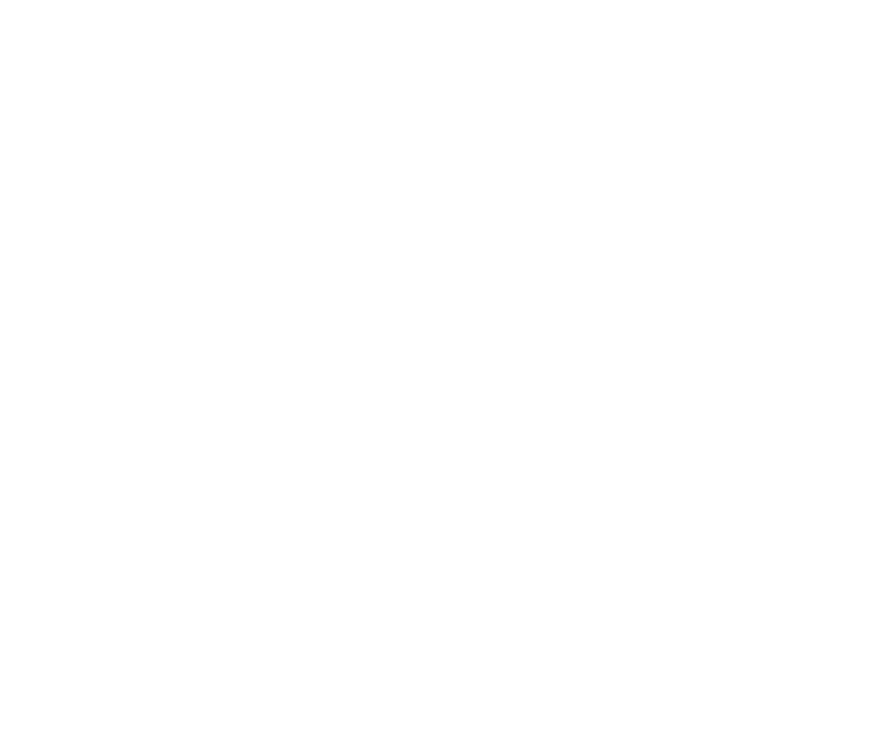
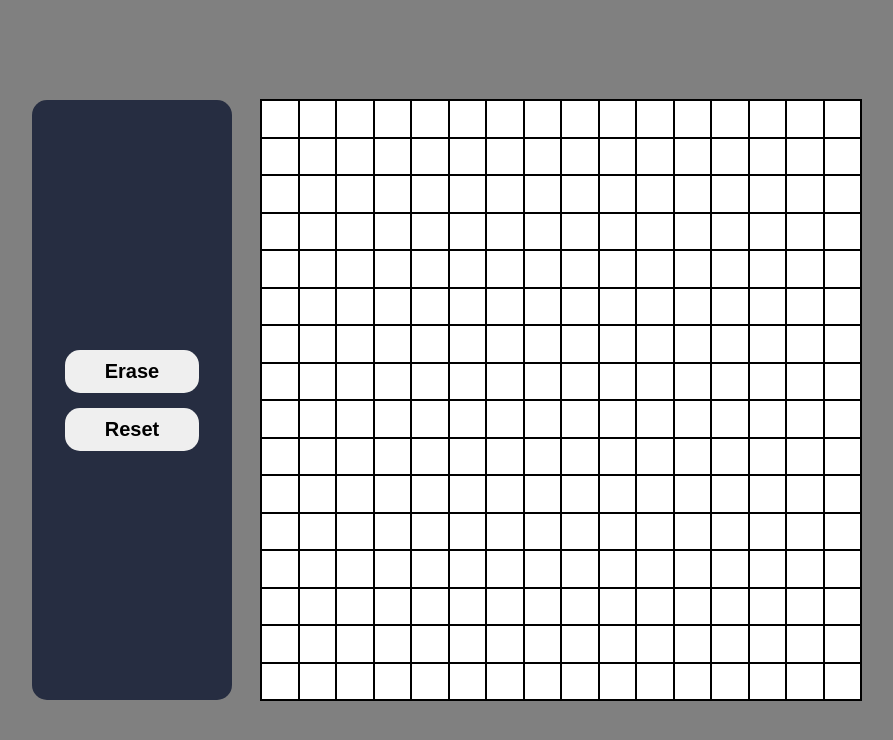
Before and after one commit to KrowJ/etch-a-sketch, a plain HTML site: page index.html in a window 1280 px wide. Shown: the whole page, without its empty margins (193-1086 px from the left). Drawn offline with Linux system fonts and the light colour scheme.

Commit message:
Add a grid with flexbox and a reset and erase btn
Create a grid using flexbox to create pixel art when
the user click the grid divs. Created a simple UI with
two buttons: one to reset the whole area and one to erase
the selected divs.

At the moment only the reset button works properly.

```diff
--- a/index.html
+++ b/index.html
@@ -8,6 +8,12 @@
     <script src="script.js" defer></script>
 </head>
 <body>
-
+    <div id="container">
+        <div id="selection-container">
+            <button  id="erase-btn">Erase</button>
+            <button  id="reset-btn">Reset</button>
+        </div>
+        <div class="flex-container" id="grid-container"></div>
+    </div>
 </body>
 </html>
--- a/script.js
+++ b/script.js
@@ -0,0 +1,83 @@
+let MouseDown = false;
+
+document.addEventListener('mousedown', () => {
+  MouseDown = true;
+});
+
+document.addEventListener('mouseup', () => {
+  MouseDown = false;
+});
+
+ function container() {
+ // JavaScript code to dynamically create a grid
+  const container = document.getElementById("grid-container");
+  const containerSize = 600; // Set the initial size of the container (adjust as needed)
+  const gridSize = 16;
+
+  // Calculate the size of each grid item based on the container size and desired grid size
+  const itemSize = containerSize / gridSize;
+
+  // Set the container size
+  container.style.width = containerSize + 'px';
+  container.style.height = containerSize + 'px';
+
+  for (let i = 0; i < gridSize * gridSize; i++) {
+    const gridItem = document.createElement("div");
+    gridItem.classList.add("flex-item");
+    gridItem.style.width = itemSize + 'px';
+    gridItem.style.height = itemSize + 'px';
+    container.appendChild(gridItem);
+
+    // Change background when hover with mouse
+    gridItem.addEventListener('mousemove', () => {
+        if (MouseDown) {
+          gridItem.style.backgroundColor = 'black'; // Change the color to black when mouse is down
+        }
+      });
+
+      gridItem.addEventListener('mousedown', () => {
+        if (!MouseDown) {
+          gridItem.style.backgroundColor = 'black'; // Change the color to black when mouse is down
+        }
+      });
+  }
+ }
+
+ container()
+
+ const eraseBtn = document.querySelector('#erase-btn');
+ const resetBtn = document.querySelector('#reset-btn');
+ const grids = document.querySelector('.flex-item');
+
+ resetBtn.addEventListener('click', resetButton)
+
+ function resetButton() {
+    const grids = document.querySelectorAll('.flex-item');
+    grids.forEach(item => {
+        item.style.backgroundColor = 'white';
+    })
+}
+
+eraseBtn.addEventListener('click', eraseButton);
+
+function eraseButton() {
+    const grids = document.querySelectorAll('.flex-item');
+
+      // Toggle the 'toggled' class on the button
+    eraseBtn.classList.toggle('toggled');
+
+    // If the button is toggled, do something
+    if (eraseBtn.classList.contains('toggled')) {
+      // Add your toggle behavior here
+      grids.addEventListener('mousedown', (e) => {
+
+        e.style.backgroundColor = 'white'; // Change the color to black when mouse is down
+
+    });
+      console.log('Button is toggled');
+    } else {
+      // Add your untoggle behavior here
+      console.log('Button is not toggled');
+    }
+
+}
--- a/styles.css
+++ b/styles.css
@@ -0,0 +1,58 @@
+body {
+    margin: 0;
+    height: 100vh;
+    background-color: gray;
+    display: flex;
+    align-items: center;
+    justify-content: center;
+}
+
+#container {
+    display: flex;
+    align-items: center;
+    justify-content: space-between;
+    height: 600px;
+    width: 830px;
+}
+
+.flex-container {
+    display: flex;
+    flex-wrap: wrap;
+    border: 1px solid black;
+    background-color: white;
+  }
+
+  .flex-item {
+    box-sizing: border-box;
+    border: 1px solid black;
+  }
+
+#selection-container {
+    border-radius: 15px;
+    height: 600px;
+    width: 200px;
+    display: flex;
+    align-items: center;
+    justify-content: center;
+    flex-direction: column;
+    gap: 15px;
+    background-color: rgb(38, 45, 65);
+}
+
+#erase-btn, #reset-btn {
+    padding: 10px 40px;
+    border-radius: 15px;
+    border: none;
+    font-size: 20px;
+    font-weight: 600;
+}
+
+#erase-btn:hover, #reset-btn:hover {
+    background-color: rgb(82, 82, 82);
+    color: white;
+    border: 1px solid white;
+}
+
+.toggled {
+    background-color: red; /* Style for the toggled state */
+  }
```
